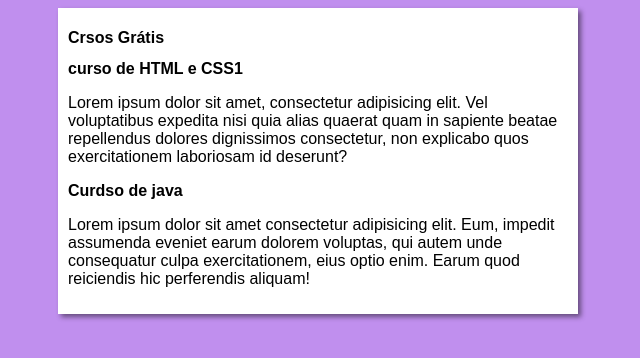
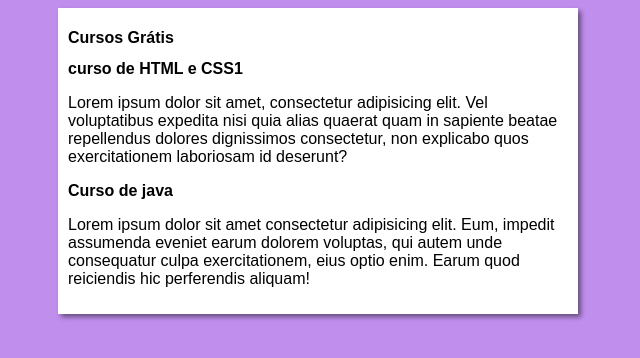
Before and after one commit to DouglasWilian/projeto-site, a plain HTML site: page Index.html in a window 1280 px wide. Shown: the full height of the page, 322-962 px from the left. Drawn offline with Linux system fonts and the light colour scheme.

Commit message:
Update Index.html

```diff
--- a/Index.html
+++ b/Index.html
@@ -9,14 +9,14 @@
 <body>
     <main>
         <Header>
-            <h1>Crsos Grátis</h1>
+            <h1>Cursos Grátis</h1>
         </Header>
         <article>
             <h2>curso de HTML e CSS1</h2>
             <p>Lorem ipsum dolor sit amet, consectetur adipisicing elit. Vel voluptatibus expedita nisi quia alias quaerat quam in sapiente beatae repellendus dolores dignissimos consectetur, non explicabo quos exercitationem laboriosam id deserunt?</p>
         </article>
         <article>
-            <h2>Curdso de java</h2>
+            <h2>Curso de java</h2>
             <p>Lorem ipsum dolor sit amet consectetur adipisicing elit. Eum, impedit assumenda eveniet earum dolorem voluptas, qui autem unde consequatur culpa exercitationem, eius optio enim. Earum quod reiciendis hic perferendis aliquam!</p>
         </article>
     </main>
```
